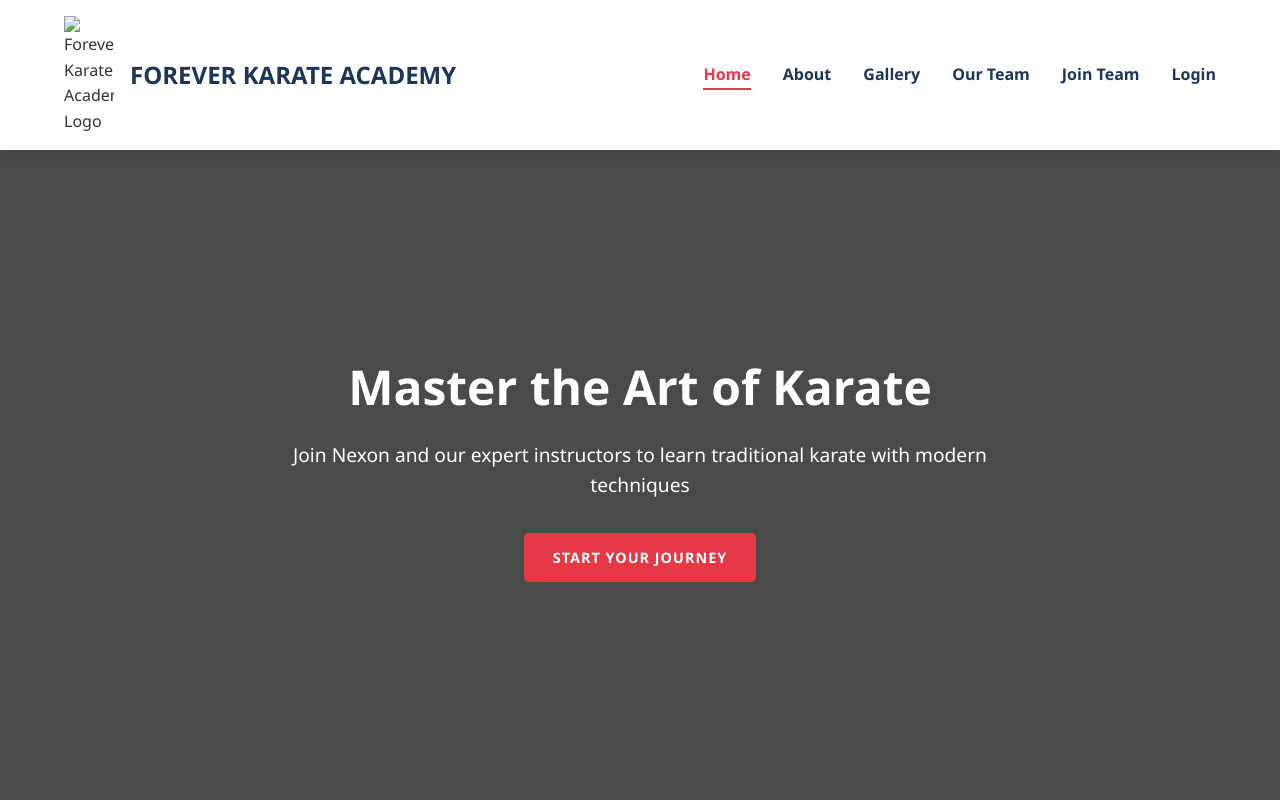
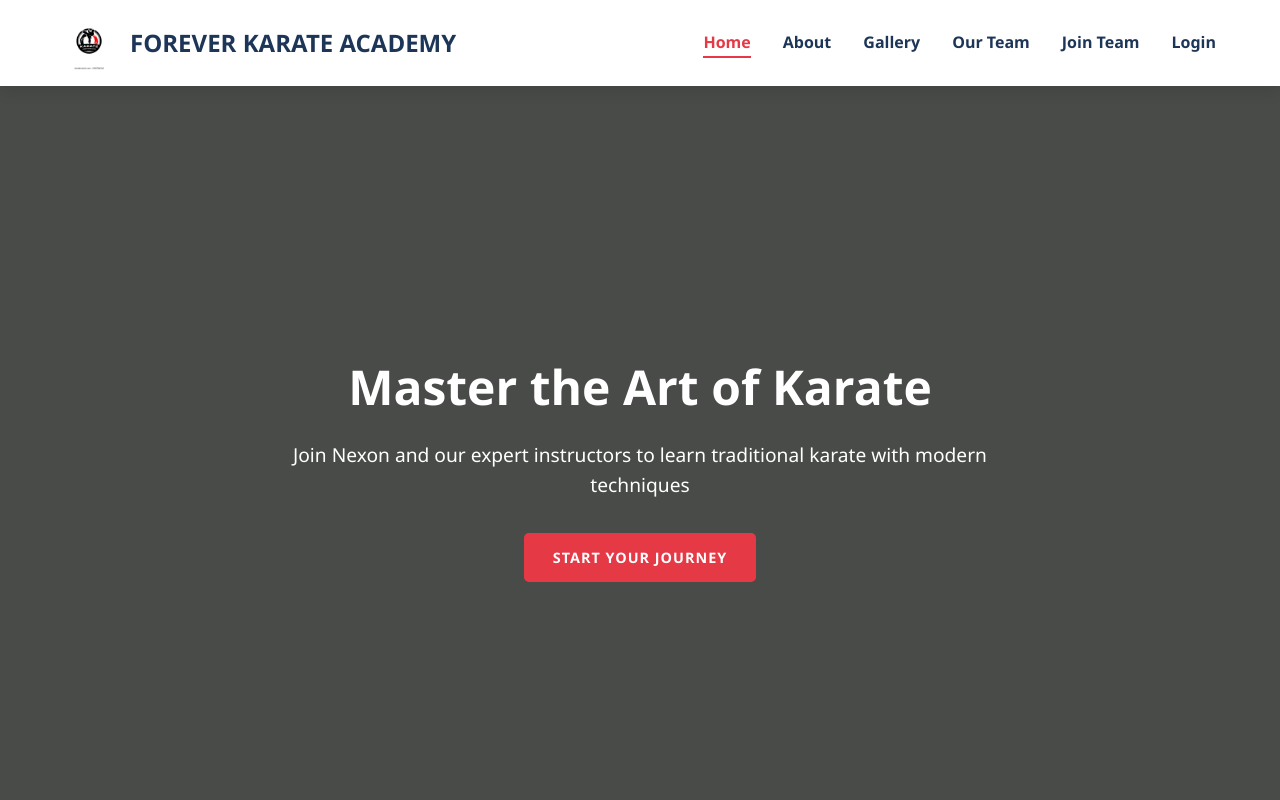
Before and after one commit to nexonshimwa/FOREVER-KARATE-ACADEMY, a plain HTML site: page index.html in a window 1280 px wide. Shown: the top 800 px of the page. Drawn offline with Linux system fonts and the light colour scheme.

Commit message:
Update index.html

```diff
--- a/index.html
+++ b/index.html
@@ -373,7 +373,7 @@
     <header>
         <div class="container">
             <div class="logo">
-                <img src="images/logo.png" alt="Forever Karate Academy Logo">
+                <img src="logo.png" alt="Forever Karate Academy Logo">
                 <h1>FOREVER KARATE ACADEMY</h1>
             </div>
             <nav>
```
